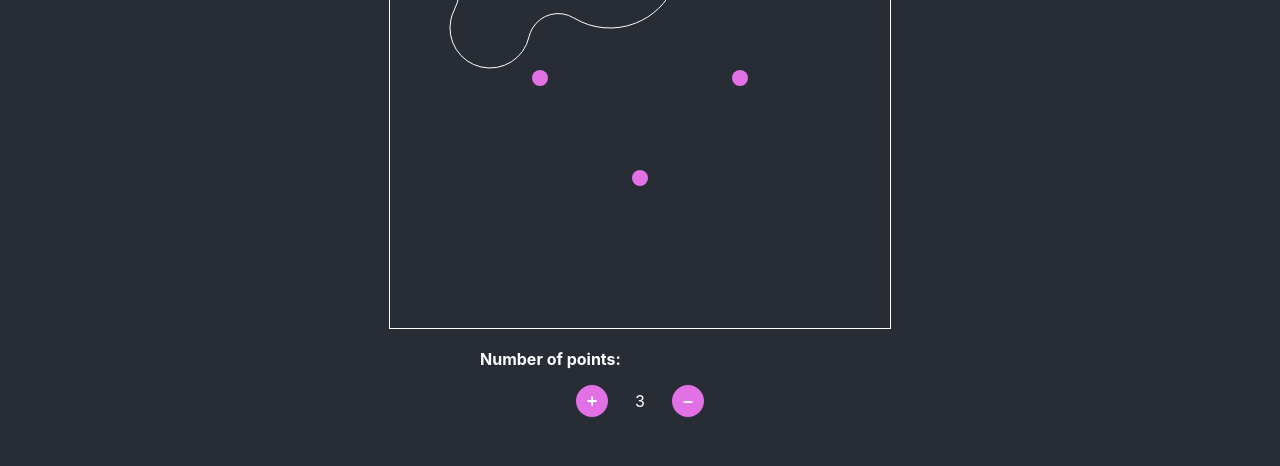
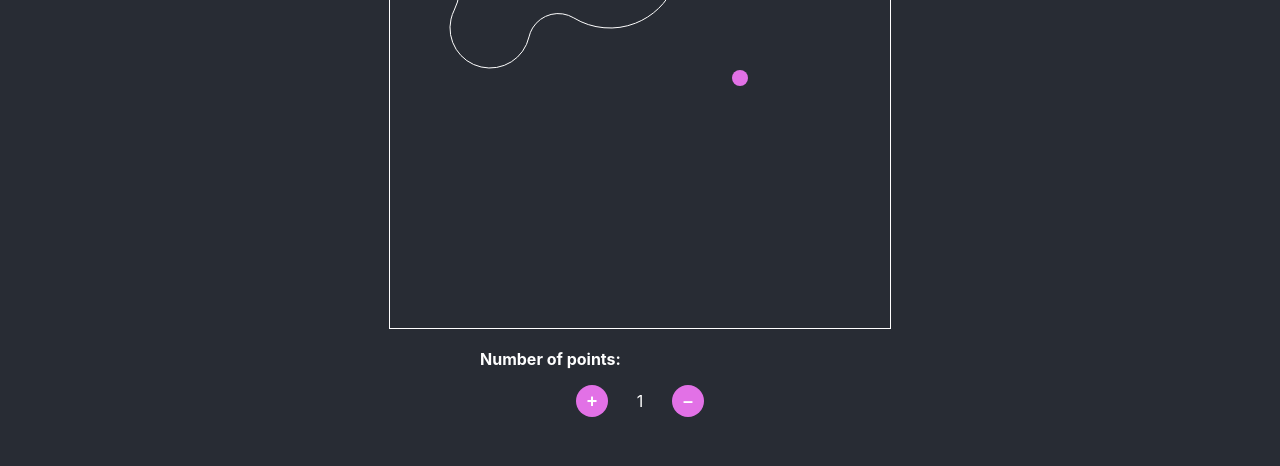
Before and after one commit to exacs/amebator, a React (Create React App) app: page / in a window 1280 px wide. Shown: the part 237-703 px from the top of the page. Built offline with nearby package versions, Linux system fonts and the light colour scheme; the HTML template or start-up script is replaced by a standard one.

Commit message:
New points increments

```diff
--- a/src/components/Amebator.js
+++ b/src/components/Amebator.js
@@ -1,20 +1,17 @@
 import React, { useState } from "react";
 import Canvas from "./Canvas";
 import Controls from "./Controls";
-import { DndProvider } from "react-dnd";
-import { HTML5Backend } from "react-dnd-html5-backend";
 import PlusMinus from "./PlusMinus"
 import Slider from "./Slider"
 import "./Amebator.css"
 
 
 function defaultPoints(amount) {
-  const real = amount * 2 + 1;
-  const increment = (Math.PI * 2) / (real + 1);
+  const increment = (Math.PI * 2) / (amount);
   const points = [];
 
   // Range 250 +/- 100
-  for (let i = 0; i < real; i++) {
+  for (let i = 0; i < amount; i++) {
     points.push([
       250 + 100 * Math.cos(increment * i),
       250 + 100 * Math.sin(increment * i),
@@ -55,9 +52,7 @@ function App() {
     <div className="Amebator">
       <div className="Amebator-canvas-container">
         <Canvas data={data} />
-        <DndProvider backend={HTML5Backend}>
-          <Controls points={points} movePoint={movePoint} />
-        </DndProvider>
+        <Controls points={points} movePoint={movePoint} />
       </div>
       <section className="Amebator-control">
         <div className="Amebator-control-title">Number of points:</div>
--- a/src/components/Controls.js
+++ b/src/components/Controls.js
@@ -1,29 +1,9 @@
 import React from "react";
-import { useDrag, useDrop } from "react-dnd";
-
 import "./Knob.css";
 
-const ItemType = "KNOB";
-
-function Knob({ id, top, left }) {
-  const [{ isDragging }, drag] = useDrag({
-    item: { id, left, top, type: ItemType },
-    collect: (monitor) => ({
-      isDragging: monitor.isDragging(),
-    }),
-  });
-
-  if (isDragging) {
-    return (
-      <div ref={drag} className="Knob">
-        <div className="Knob-handler" />
-      </div>
-    )
-  }
-
+function Knob({ top, left }) {
   return (
     <div
-      ref={drag}
       className="Knob"
       style={{
         top,
@@ -35,20 +15,9 @@ function Knob({ id, top, left }) {
   );
 }
 
-export default function Controls({ points, movePoint }) {
-  const [, drop] = useDrop({
-    accept: ItemType,
-    hover: (item, monitor) => {
-      const delta = monitor.getDifferenceFromInitialOffset();
-      const left = Math.round(item.left + delta.x);
-      const top = Math.round(item.top + delta.y);
-
-      movePoint(item.id, [left, top]);
-    },
-  });
+export default function Controls({ points }) {
   return (
     <div
-      ref={drop}
       style={{
         width: "500px",
         height: "500px",
--- a/src/components/PlusMinus.js
+++ b/src/components/PlusMinus.js
@@ -5,7 +5,7 @@ export default function PlusMinus ({ amount, onSetAmount }) {
   return (
     <div className="PlusMinus">
       <button className="PlusMinus-button" onClick={() => onSetAmount(amount + 1)}>+</button>
-      <div className="PlusMinus-value">{amount * 2 + 1}</div>
+      <div className="PlusMinus-value">{amount}</div>
       <button className="PlusMinus-button" onClick={() => onSetAmount(amount - 1)}>–</button>
     </div>
   )
```
